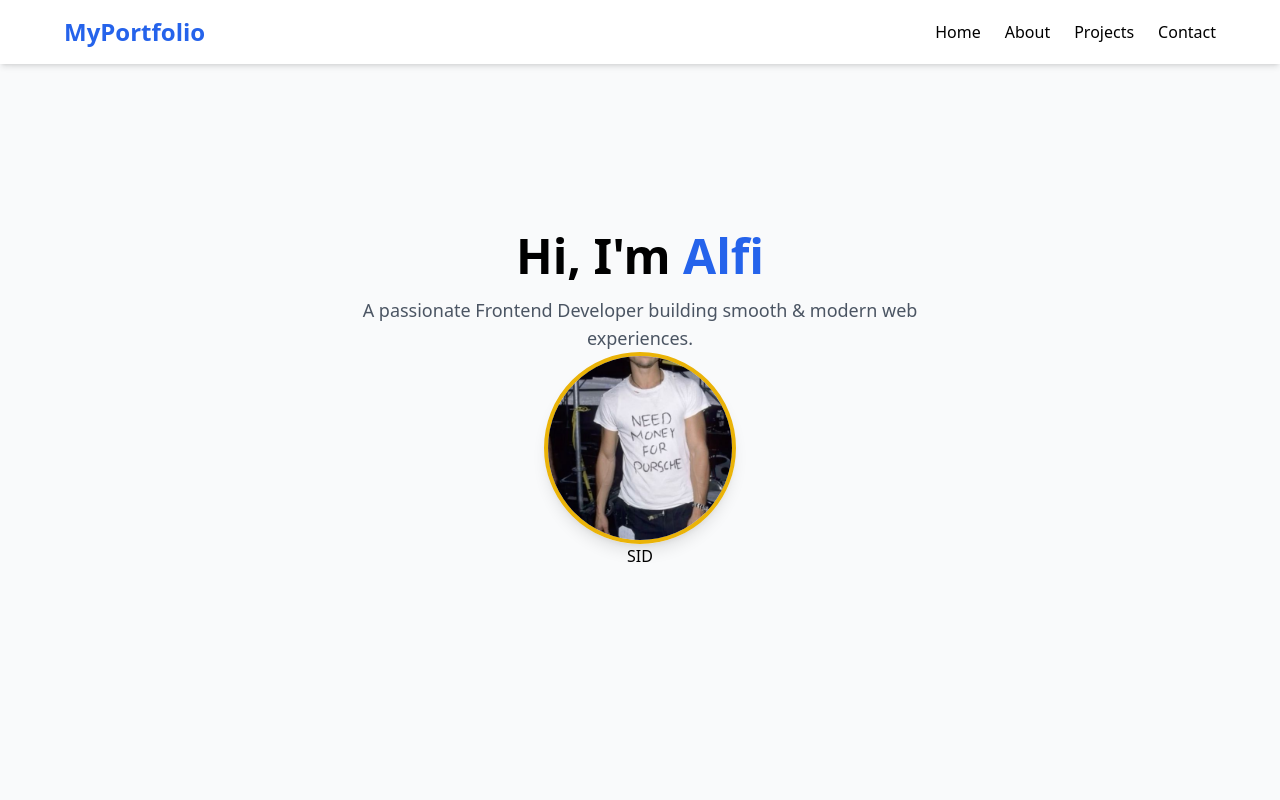
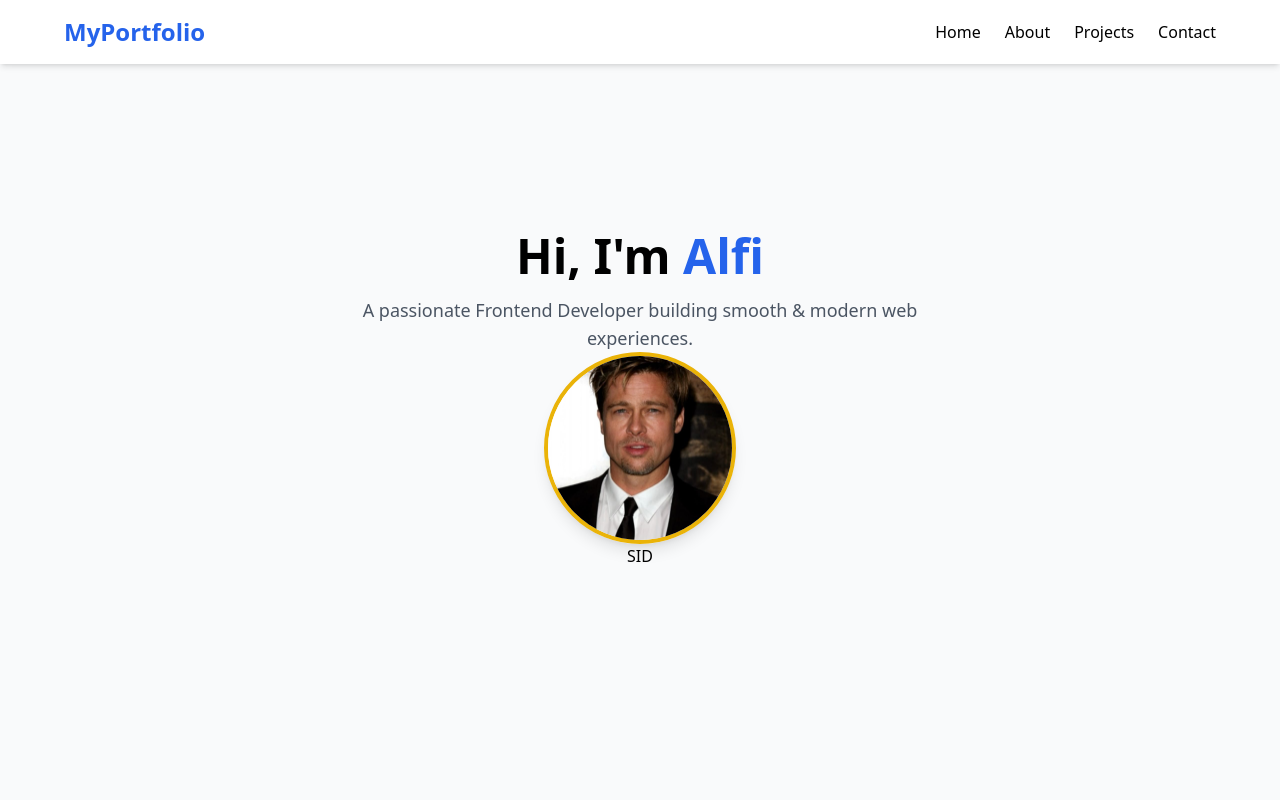
Before and after one commit to sddunham0-wq/my-portofolio, a React (Vite) app: page / in a window 1280 px wide. Shown: the top 800 px of the page. Built offline with nearby package versions, Linux system fonts and the light colour scheme.

Commit message:
update hero section

```diff
--- a/src/components/Hero.jsx
+++ b/src/components/Hero.jsx
@@ -26,7 +26,7 @@ export default function Hero() {
       </motion.p>
 
       <motion.img
-        src="/bradpitt.jpg"
+        src="/Brad Pitt.jpg"
         alt="Profile"
         className="rounded-full shadow-lg w-48 h-48 object-cover mx-auto md:mx-0 border-4 border-yellow-500"
         initial={{ opacity: 0, y: -50 }}
```
Also changed, not shown: public/Brad Pitt.jpg (added).
